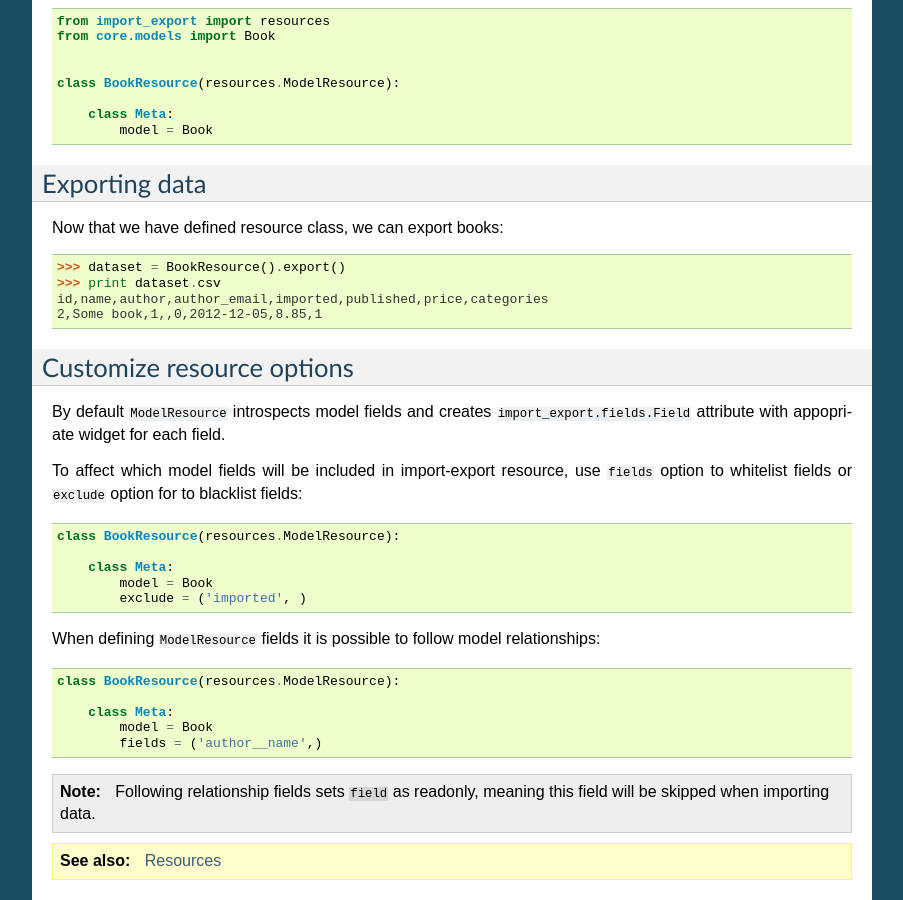
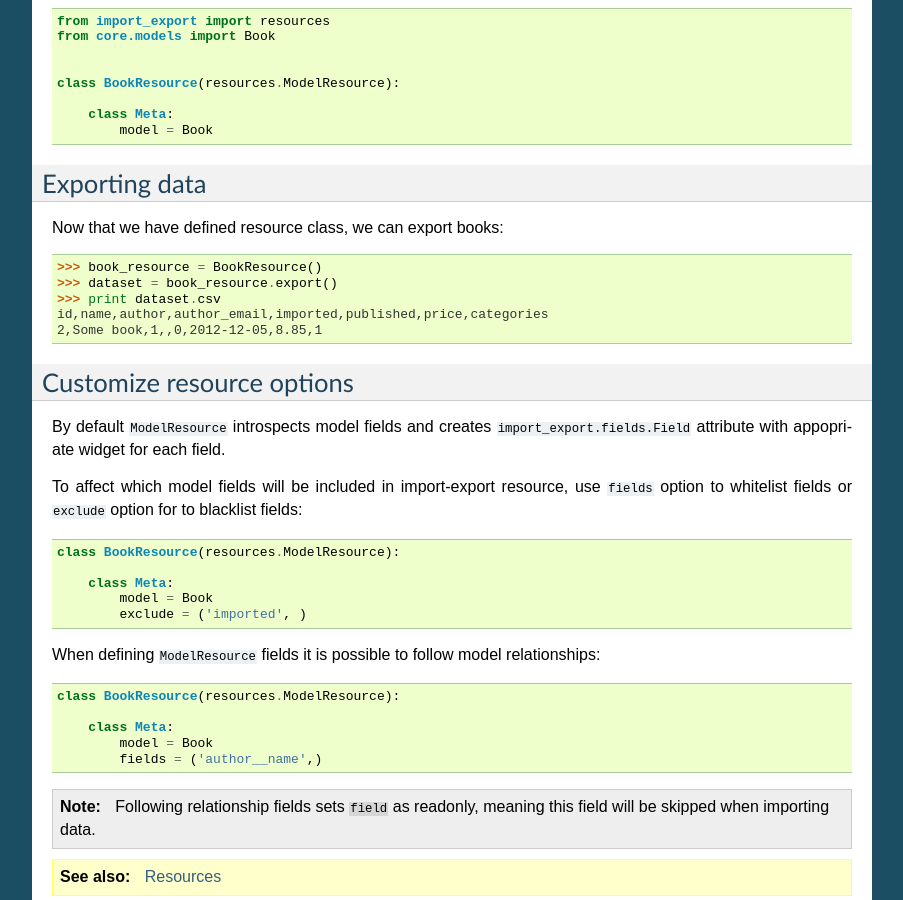
Before and after one commit to django-import-export/django-import-export, a Sphinx documentation site: the page built from docs/getting_started.rst, in a window 1280 px wide and 900 px high, scrolled down 673 px. Shown: the whole window, without its empty margins (198-1101 px from the left). Built offline with Sphinx 7.4.7, drawn with Linux system fonts in a browser that asks for light colours; the version number could not be read and is left out.

Commit message:
Small docs fix: .export() on a Resource is not a classmethod and therefore needs to be run on an instance.

```diff
--- a/docs/getting_started.rst
+++ b/docs/getting_started.rst
@@ -58,7 +58,8 @@ Exporting data
 
 Now that we have defined resource class, we can export books::
 
-    >>> dataset = BookResource().export()
+    >>> book_resource = BookResource()
+    >>> dataset = book_resource.export()
     >>> print dataset.csv
     id,name,author,author_email,imported,published,price,categories
     2,Some book,1,,0,2012-12-05,8.85,1
```
